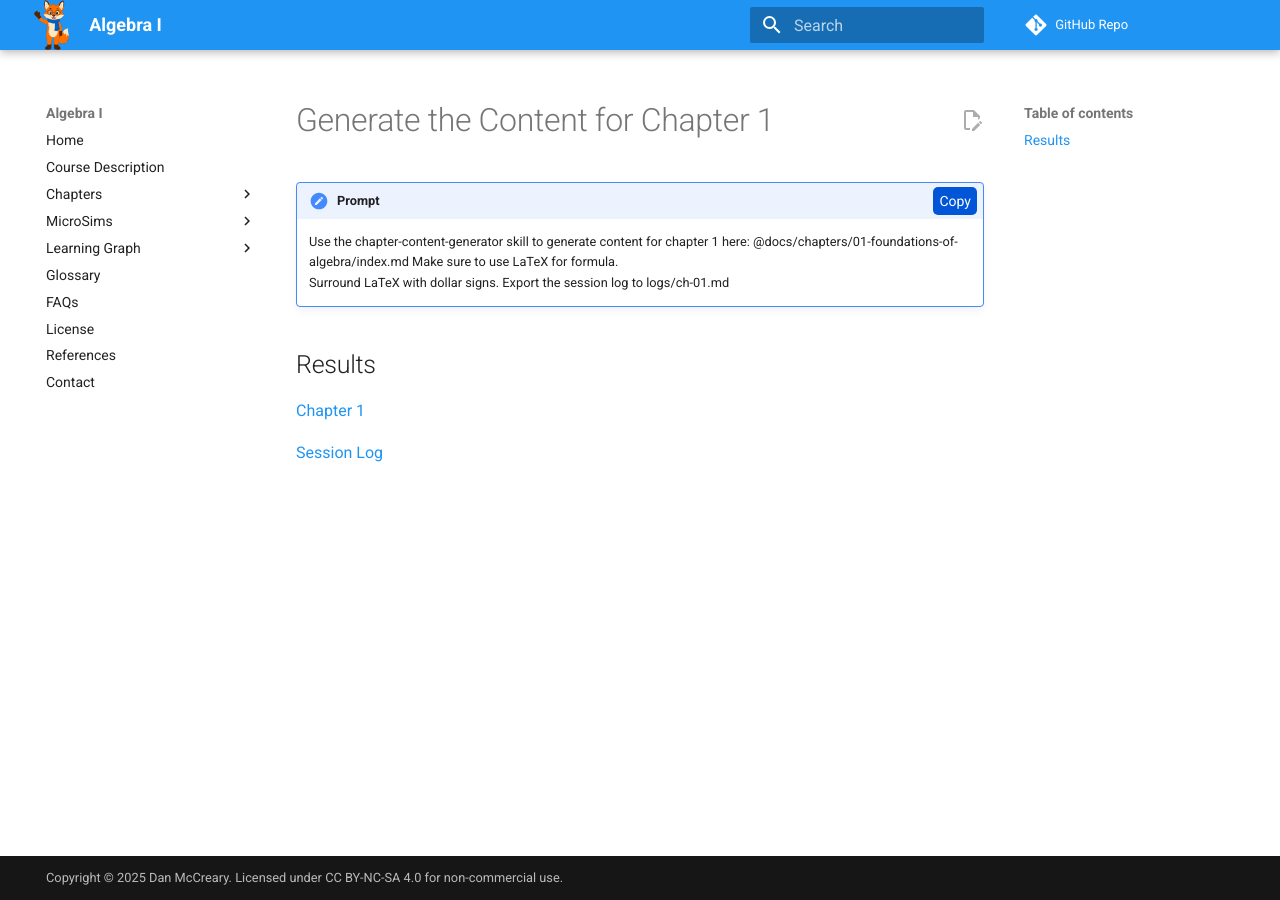
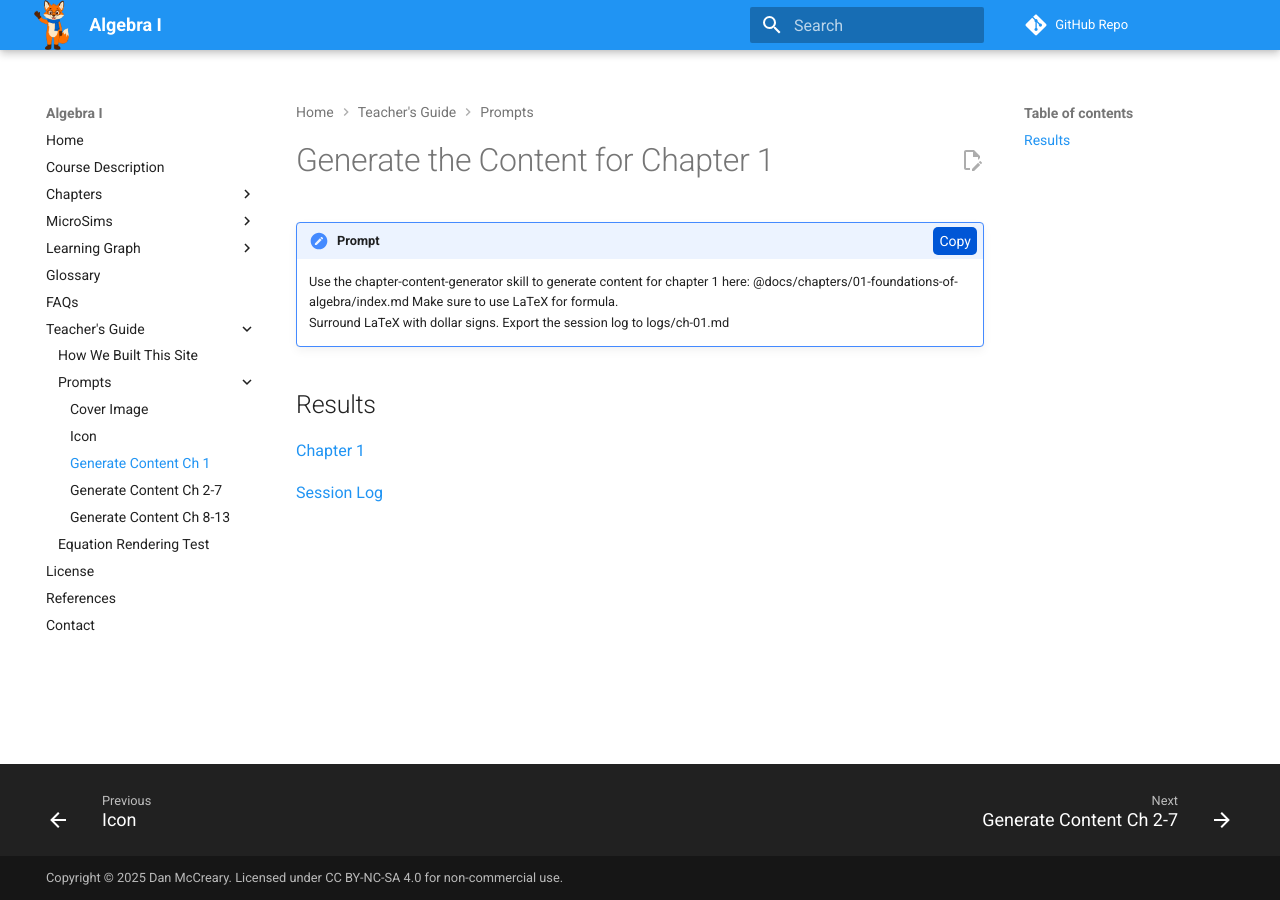
Before and after one commit to dmccreary/algebra-1, an MkDocs documentation site: the page built from docs/teachers-guide/prompts/ch-01-content.md, in a window 1280 px wide. Built offline with MkDocs 1.6.1 and Material for MkDocs 9.7.7, drawn with Linux system fonts in a browser that asks for light colours; comment, search, counter and statistics services are not loaded.

Commit message:
Add Teacher's Guide nav section for moved pages and fix broken links
The "moved content around" commit relocated how-we-built-this-site,
equation-render-test, and the prompts/ pages into docs/teachers-guide/ but
left 8 nav entries under Learning Graph pointing at the old paths (one with a
doubled learning-graph/learning-graph/ prefix), so they 404ed on the live site.

- mkdocs.yml: remove the stale entries from Learning Graph and add a new
  top-level "Teacher's Guide" section (between FAQs and License) pointing at
  teachers-guide/...
- ch-01-content.md: link to Chapter 1 now needs ../../ since the page moved
  one directory deeper.

mkdocs build now reports 0 warnings and 0 broken nav entries.

Co-Authored-By: Claude Sonnet 5.5 <noreply@anthropic.com>

```diff
--- a/docs/teachers-guide/prompts/ch-01-content.md
+++ b/docs/teachers-guide/prompts/ch-01-content.md
@@ -10,6 +10,6 @@
 
 ## Results
 
-[Chapter 1](../chapters/01-foundations-of-algebra/index.md)
+[Chapter 1](../../chapters/01-foundations-of-algebra/index.md)
 
 [Session Log]()
--- a/mkdocs.yml
+++ b/mkdocs.yml
@@ -133,18 +133,20 @@ nav:
       - learning-graph/diagram-details.md
       - learning-graph/faq-coverage-gaps.md
       - learning-graph/faq-quality-report.md
-      - How We Built This Site: how-we-built-this-site.md
-      - Prompts:
-        - List of Prompts: learning-graph/prompts/index.md
-        - Cover Image: learning-graph/prompts/cover-image.md
-        - Icon: learning-graph/learning-graph/prompts/icon.md
-        - Generate Content Ch 1: learning-graph/prompts/ch-01-content.md
-        - Generate Content Ch 2-7: learning-graph/prompts/ch-02-to-07-content.md
-        - Generate Content Ch 8-13: learning-graph/prompts/ch-08-to-13.md
-        - Equation Rendering Test: learning-graph/equation-render-test.md
 
   - Glossary: glossary.md
   - FAQs: faq.md
+
+  - "Teacher's Guide":
+    - How We Built This Site: teachers-guide/how-we-built-this-site.md
+    - Prompts:
+      - List of Prompts: teachers-guide/prompts/index.md
+      - Cover Image: teachers-guide/prompts/cover-image.md
+      - Icon: teachers-guide/prompts/icon.md
+      - Generate Content Ch 1: teachers-guide/prompts/ch-01-content.md
+      - Generate Content Ch 2-7: teachers-guide/prompts/ch-02-to-07-content.md
+      - Generate Content Ch 8-13: teachers-guide/prompts/ch-08-to-13.md
+    - Equation Rendering Test: teachers-guide/equation-render-test.md
 
   - License: license.md
   - References: references.md
```
